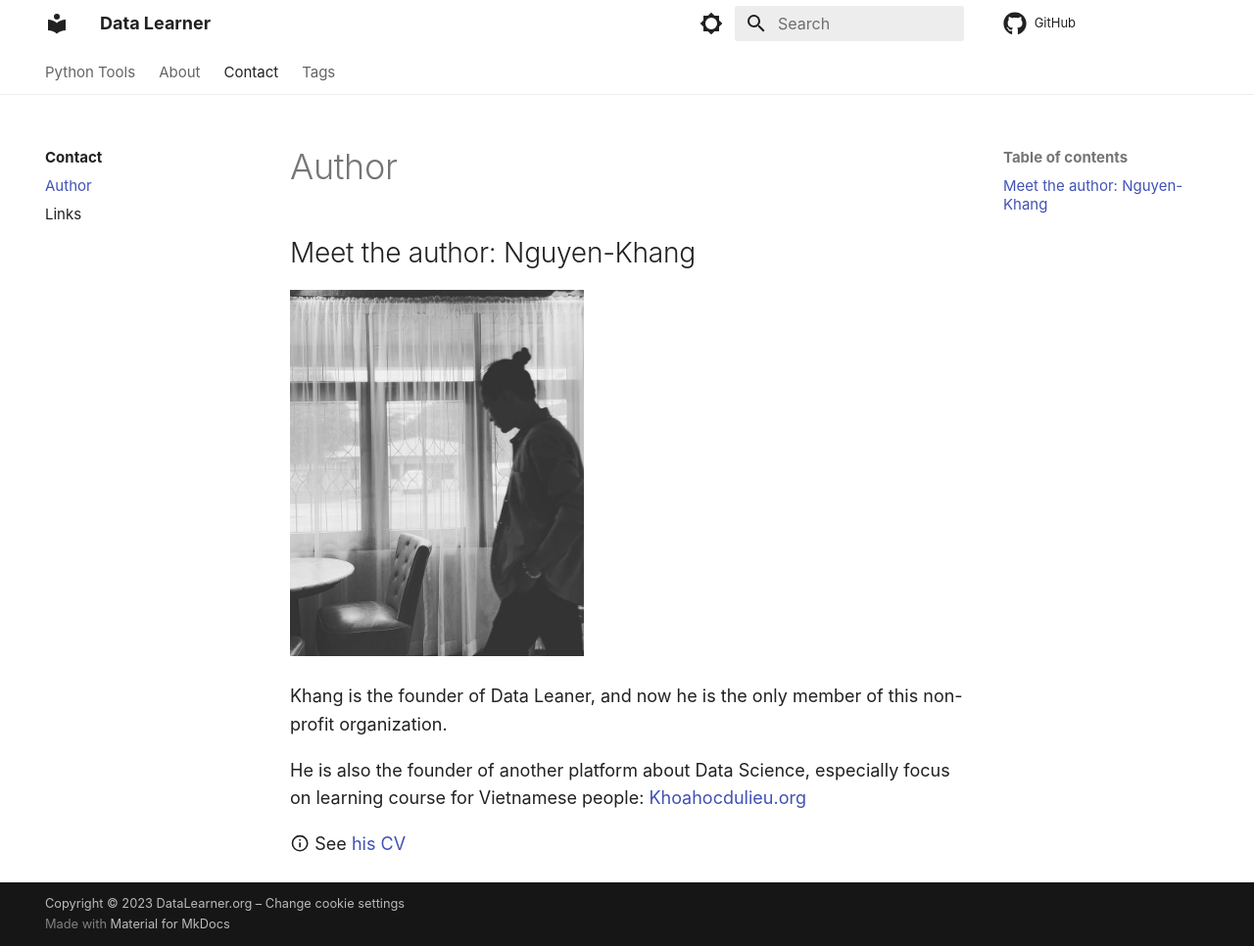
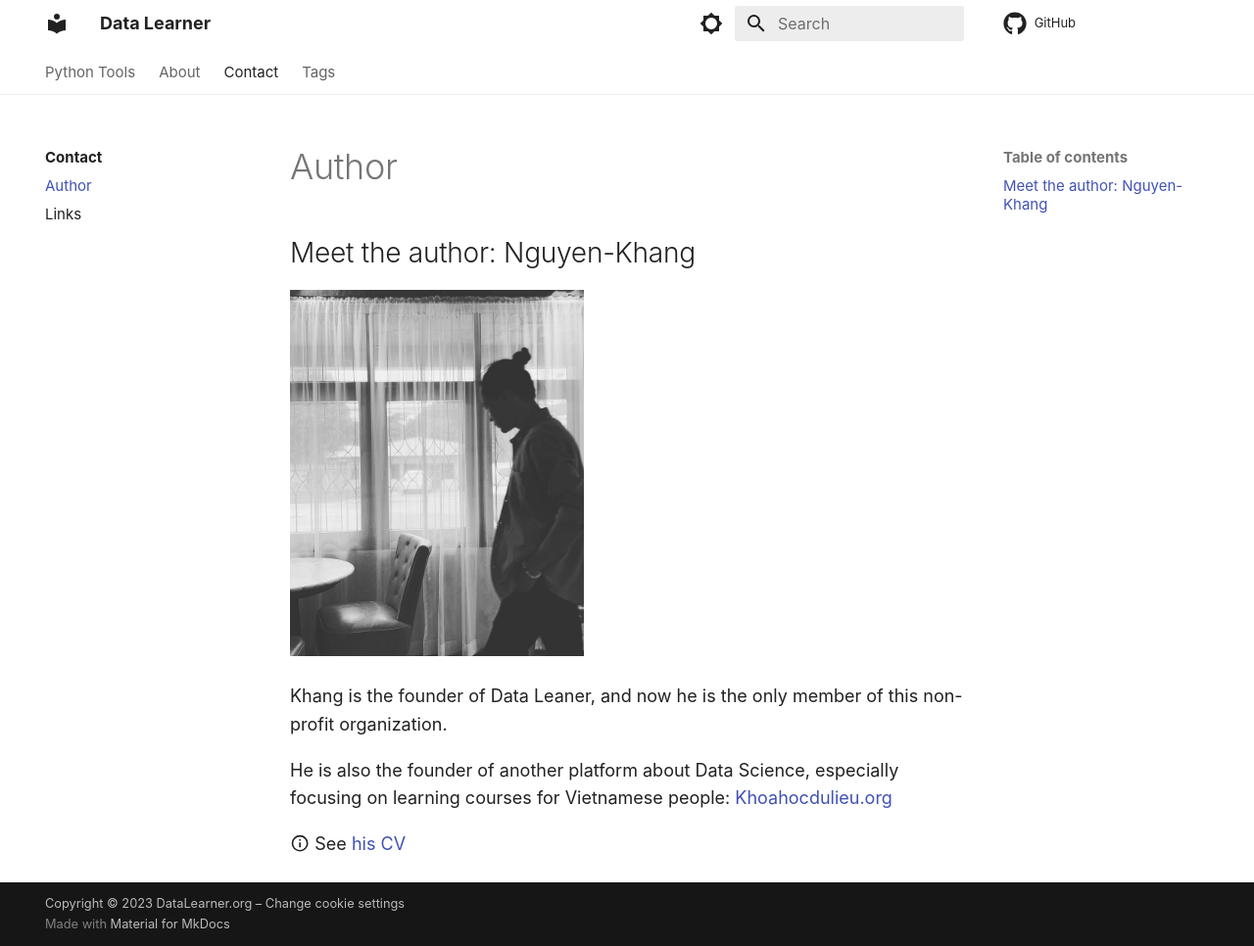
Before and after one commit to DataLearner-org/DataLearner.org, an MkDocs documentation site: the page built from docs/contact/author.md, in a window 1280 px wide and 966 px high. Shown: the whole window at 98% size. Built offline with MkDocs 1.6.1 and Material for MkDocs 9.7.7, drawn with Linux system fonts in a browser that asks for light colours; some web fonts are replaced; comment, search, counter and statistics services are not loaded.

Commit message:
fix(contact/author): Fix the spelling

```diff
--- a/docs/contact/author.md
+++ b/docs/contact/author.md
@@ -6,6 +6,6 @@
 
 Khang is the founder of Data Leaner, and now he is the only member of this non-profit organization.
 
-He is also the founder of another platform about Data Science, especially focus on learning course for Vietnamese people: [Khoahocdulieu.org](https://khoahocdulieu.org)
+He is also the founder of another platform about Data Science, especially focusing on learning courses for Vietnamese people: [Khoahocdulieu.org](https://khoahocdulieu.org)
 
 :material-information-outline: See [his CV](https://nguyenkhang.me/curriculum-vitae)
```
